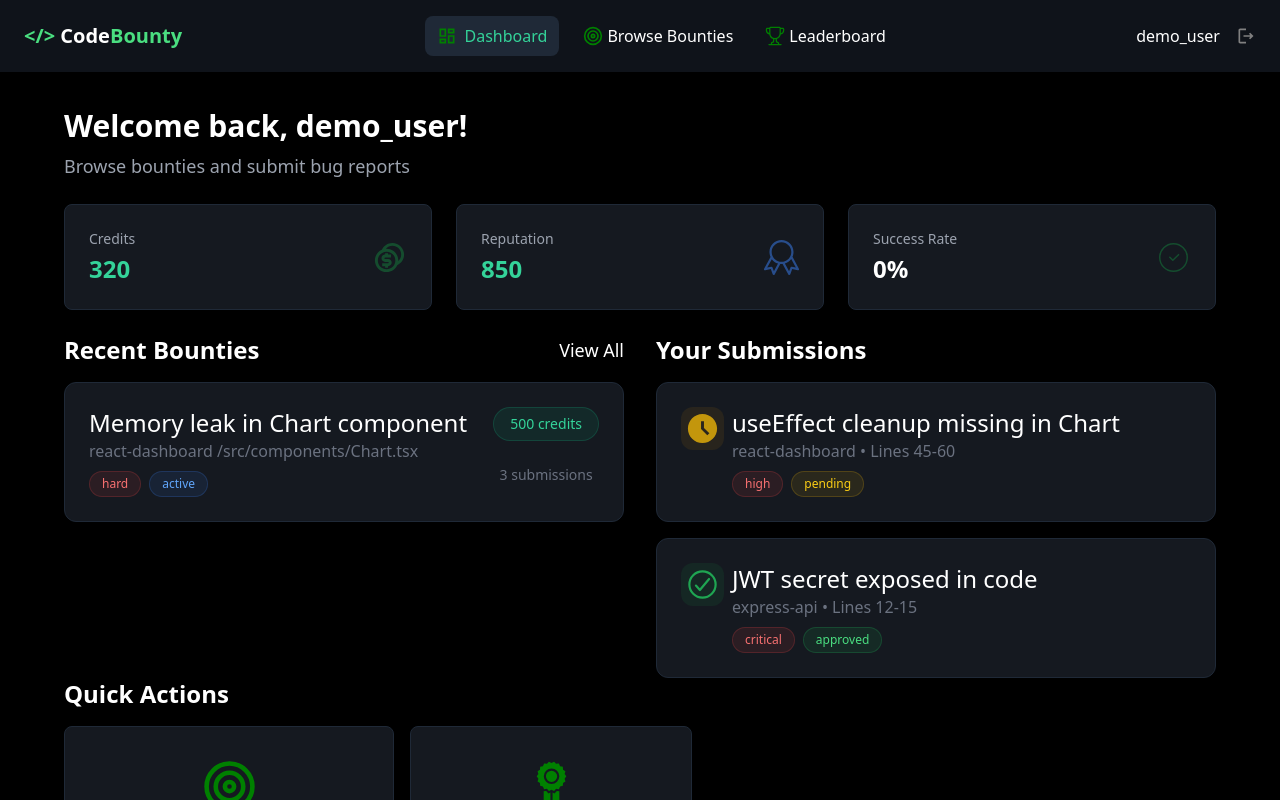
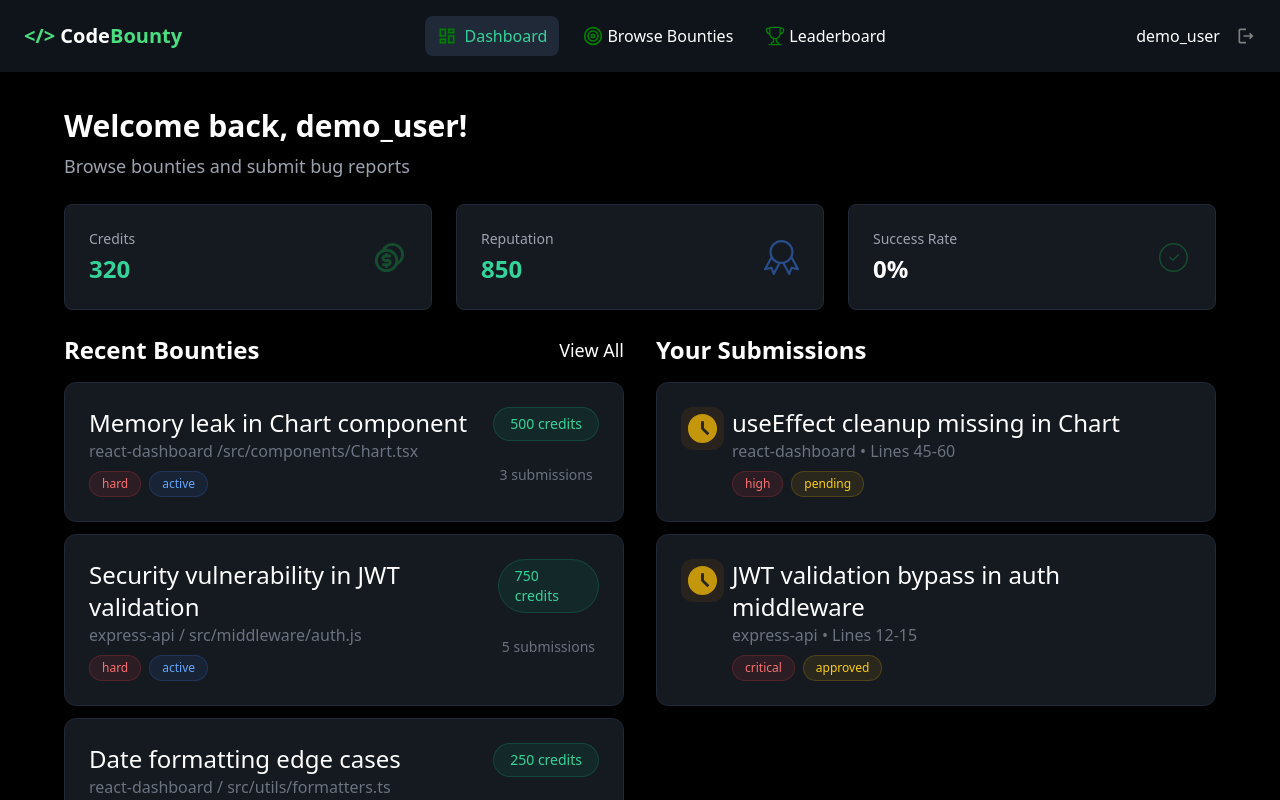
Before and after one commit to arthsaAr/CodeBounty, a React app in the folder frontend/: page /dashboard-owner in a window 1280 px wide. Shown: the top 800 px of the page. Built offline with nearby package versions, Linux system fonts and the light colour scheme; the HTML template or start-up script is replaced by a standard one.

Commit message:
Made Recent bounties and submissions dynamic with seperate components

```diff
--- a/frontend/src/components/dashboard/RecentBounties.tsx
+++ b/frontend/src/components/dashboard/RecentBounties.tsx
@@ -1,5 +1,6 @@
 import React from 'react'
 import { RiCoinsLine } from 'react-icons/ri'
+import Recentbounty from './subcomponent/Recentbounty'
 
 const RecentBounties = () => {
   return (
@@ -9,23 +10,42 @@ const RecentBounties = () => {
             <button className='text-lg text-white hover:text-emerald-400'>View All</button>
         </div>
 
-        <div className='rounded-xl bg-[#151920] border border-gray-800 p-6 flex justify-between items-start hover:border-emerald-700 cursor-pointer'>
-            <div>
-                <h1 className='text-white text-2xl'>Memory leak in Chart component</h1>
-                <h2 className='text-gray-500 font-normal text-md'>react-dashboard /src/components/Chart.tsx</h2>
-                <div className='flex flex-row gap-2 mt-2'>
-                    <span className='px-3 py-1 text-xs font-medium rounded-full bg-red-500/10 text-red-400 border border-red-500/20'>hard</span>
-                    <span className='px-3 py-1 text-xs font-medium rounded-full bg-blue-500/10 text-blue-400 border border-blue-500/20'>active</span>
-                </div>
-            </div>
+        <Recentbounty
+            title="Memory leak in Chart component"
+            description="react-dashboard /src/components/Chart.tsx"
+            difficulty="hard"
+            status="active"
+            reward={500}
+            submissions={3}
+        />
 
-            <div className='flex flex-col items-center justify-between'>
-                <div className='px-4 py-1.5 rounded-full bg-emerald-500/10 text-emerald-400 border border-emerald-500/20 text-sm font-medium'>
-                    500 credits
-                </div>
-                <span className='text-gray-500 text-sm mt-6'>3 submissions</span>
-            </div>
-        </div>
+        <Recentbounty
+            title="Security vulnerability in JWT validation"
+            description="express-api / src/middleware/auth.js"
+            difficulty="hard"
+            status="active"
+            reward={750}
+            submissions={5}
+        />
+
+        <Recentbounty
+            title="Date formatting edge cases"
+            description="react-dashboard / src/utils/formatters.ts"
+            difficulty="medium"
+            status="active"
+            reward={250}
+            submissions={2}
+        />
+
+        <Recentbounty
+            title="Debounce hook optimization"
+            description="react-dashboard / src/hooks/useDebounce.ts"
+            difficulty="easy"
+            status="active"
+            reward={150}
+            submissions={1}
+        />
+
     </div>
   )
 }
--- a/frontend/src/components/dashboard/Submissions.tsx
+++ b/frontend/src/components/dashboard/Submissions.tsx
@@ -1,39 +1,26 @@
 import React from 'react'
 import { IoCheckmarkCircleOutline } from 'react-icons/io5';
 import { MdAccessTimeFilled } from "react-icons/md";
+import Submission from './subcomponent/Submission';
 
 const submissions = () => {
   return (
     <div>
         <h2 className='text-2xl font-semibold mb-4'>Your Submissions</h2>
 
-        <div className='flex gap-2 flex-row rounded-xl bg-[#151920] border border-gray-800 p-6 justify-start items-start cursor-pointer'>
-            <div className='bg-yellow-600/10 rounded-xl p-1'>
-              <MdAccessTimeFilled className="text-yellow-500"  opacity={0.8} size={35} />
-            </div>
-            <div>
-                <h1 className='text-white text-2xl'>useEffect cleanup missing in Chart</h1>
-                <h2 className='text-gray-500 font-normal text-md'>react-dashboard • Lines 45-60</h2>
-                <div className='flex flex-row gap-2 mt-2'>
-                    <span className='px-3 py-1 text-xs font-medium rounded-full bg-red-500/10 text-red-400 border border-red-500/20'>high</span>
-                    <span className='px-3 py-1 text-xs font-medium rounded-full bg-yellow-500/10 text-yellow-400 border border-yellow-500/20'>pending</span>
-                </div>
-            </div>
-        </div>
+        <Submission
+            title="useEffect cleanup missing in Chart"
+            description="react-dashboard • Lines 45-60"
+            difficulty="high"
+            status="pending"
+        />
 
-        <div className=' mt-4 flex gap-2 flex-row rounded-xl bg-[#151920] border border-gray-800 p-6 justify-start items-start cursor-pointer'>
-            <div className='bg-green-600/10 rounded-xl p-1'>
-              <IoCheckmarkCircleOutline  className="text-green-500"  opacity={0.8} size={35} />
-            </div>
-            <div>
-                <h1 className='text-white text-2xl'>JWT secret exposed in code</h1>
-                <h2 className='text-gray-500 font-normal text-md'>express-api • Lines 12-15</h2>
-                <div className='flex flex-row gap-2 mt-2'>
-                    <span className='px-3 py-1 text-xs font-medium rounded-full bg-red-500/10 text-red-400 border border-red-500/20'>critical</span>
-                    <span className='px-3 py-1 text-xs font-medium rounded-full bg-green-500/10 text-green-400 border border-green-500/20'>approved</span>
-                </div>
-            </div>
-        </div>
+        <Submission
+            title="JWT validation bypass in auth middleware"
+            description="express-api • Lines 12-15"
+            difficulty="critical"
+            status="approved"
+        />
     </div>
   )
 }
--- /dev/null
+++ b/frontend/src/components/dashboard/subcomponent/Recentbounty.tsx
@@ -0,0 +1,41 @@
+import React from 'react'
+type BountyProps = {
+  title: string;
+  description: string;
+  difficulty: string;
+  status: string;
+  reward: number;
+  submissions: number;
+};
+
+
+const Recentbounty = ({
+  title,
+  description,
+  difficulty,
+  status,
+  reward,
+  submissions
+}: Recentbounty) => {
+  return (
+    <div className='rounded-xl bg-[#151920] border border-gray-800 p-6 flex justify-between items-start hover:border-emerald-700 cursor-pointer mb-3'>
+        <div>
+            <h1 className='text-white text-2xl'>{title}</h1>
+            <h2 className='text-gray-500 font-normal text-md'>{description}</h2>
+            <div className='flex flex-row gap-2 mt-2'>
+                <span className='px-3 py-1 text-xs font-medium rounded-full bg-red-500/10 text-red-400 border border-red-500/20'>{difficulty}</span>
+                <span className='px-3 py-1 text-xs font-medium rounded-full bg-blue-500/10 text-blue-400 border border-blue-500/20'>{status}</span>
+            </div>
+        </div>
+
+        <div className='flex flex-col items-center justify-between'>
+            <div className='px-4 py-1.5 rounded-full bg-emerald-500/10 text-emerald-400 border border-emerald-500/20 text-sm font-medium'>
+                {reward} credits
+            </div>
+            <span className='text-gray-500 text-sm mt-6'>{submissions} submissions</span>
+        </div>
+    </div>
+  )
+}
+
+export default Recentbounty
--- /dev/null
+++ b/frontend/src/components/dashboard/subcomponent/Submission.tsx
@@ -0,0 +1,37 @@
+import React from 'react'
+import { MdAccessTimeFilled } from "react-icons/md";
+
+type SubmissionProps = {
+  title: string;
+  description: string;
+  difficulty: string;
+  status: string;
+  reward: number;
+  submissions: number;
+};
+
+
+const Submission = ({
+  title,
+  description,
+  difficulty,
+  status
+}: Submission) => {
+  return (
+    <div className='flex gap-2 mb-3 flex-row rounded-xl bg-[#151920] border border-gray-800 p-6 justify-start items-start cursor-pointer'>
+        <div className='bg-yellow-600/10 rounded-xl p-1'>
+            <MdAccessTimeFilled className="text-yellow-500"  opacity={0.8} size={35} />
+        </div>
+        <div>
+            <h1 className='text-white text-2xl'>{title}</h1>
+            <h2 className='text-gray-500 font-normal text-md'>{description}</h2>
+            <div className='flex flex-row gap-2 mt-2'>
+                <span className='px-3 py-1 text-xs font-medium rounded-full bg-red-500/10 text-red-400 border border-red-500/20'>{difficulty}</span>
+                <span className='px-3 py-1 text-xs font-medium rounded-full bg-yellow-500/10 text-yellow-400 border border-yellow-500/20'>{status}</span>
+            </div>
+        </div>
+    </div>
+  )
+}
+
+export default Submission
```
